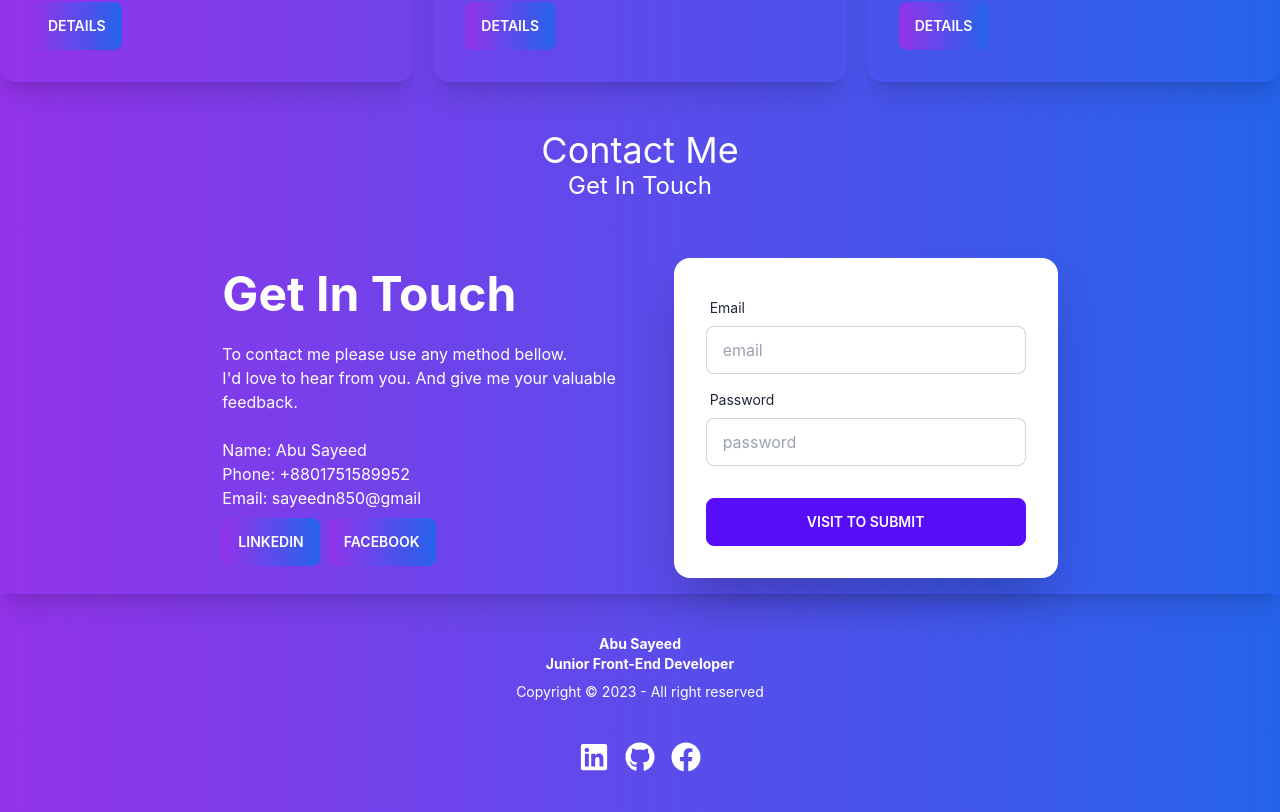
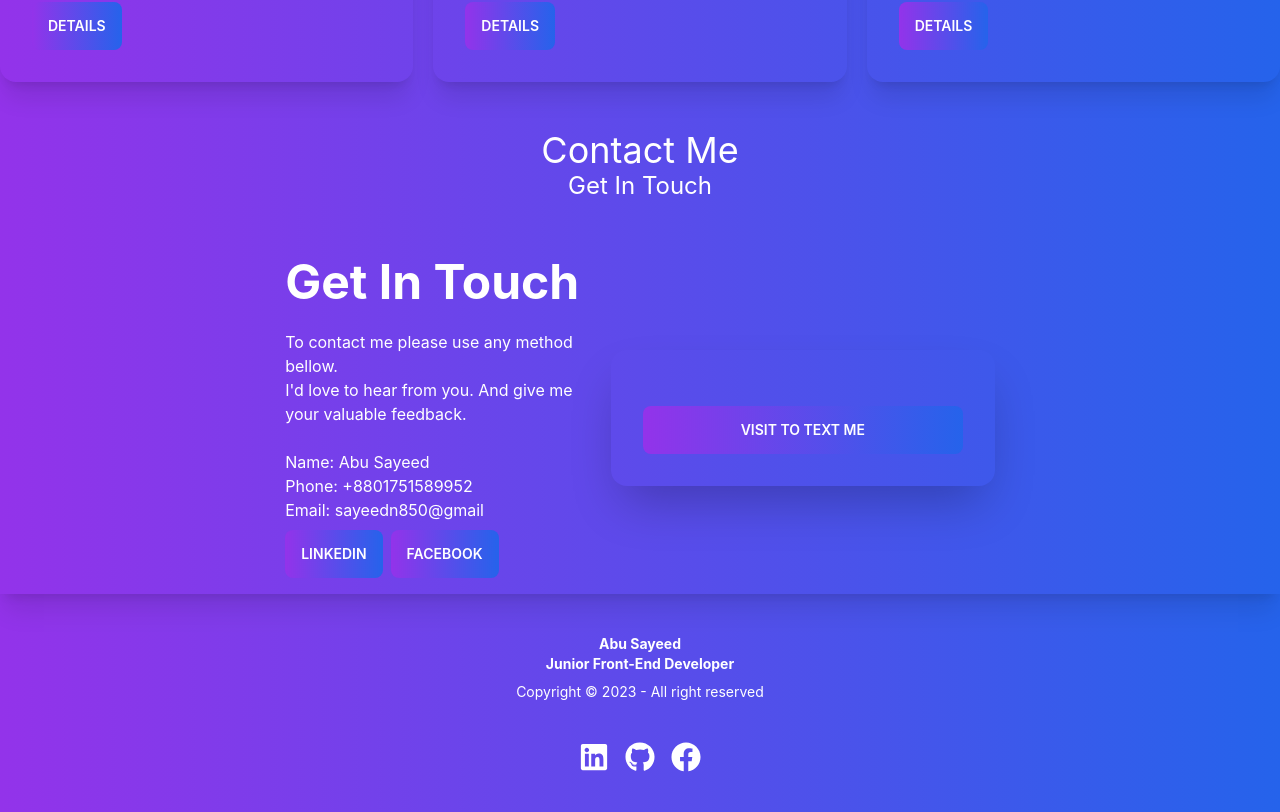
Before and after one commit to Sayeednayeem1/my-portfolio, a React (Create React App) app: page / in a window 1280 px wide. Shown: the part 791-1603 px from the top of the page. Built offline with nearby package versions, Linux system fonts and the light colour scheme.

Commit message:
updated the contact me route

```diff
--- a/src/pages/Home/ContactMe/ContactMe.js
+++ b/src/pages/Home/ContactMe/ContactMe.js
@@ -1,5 +1,4 @@
 import React from 'react';
-import { FaGoogle, FaMale, FaPhone, FaVoicemail } from 'react-icons/fa';
 
 const ContactMe = () => {
     return (
@@ -17,26 +16,14 @@ const ContactMe = () => {
                         <h4>Phone: +8801751589952</h4>
                         <h4>Email: sayeedn850@gmail</h4>
                         <div className='mt-2 '>
-                            <a target='_blank' href="https://www.linkedin.com/in/sayeed-nayeem/" className='btn mr-2 btn-primary border-none bg-gradient-to-r from-purple-600 to-blue-600'>Linkedin</a>
-                            <a target='_blank' href="https://web.facebook.com/sayed.nayem.188" className='btn btn-primary border-none bg-gradient-to-r from-purple-600 to-blue-600'>Facebook</a>
+                            <a  href="https://www.linkedin.com/in/sayeed-nayeem/" className='btn mr-2 btn-primary border-none bg-gradient-to-r from-purple-600 to-blue-600'>Linkedin</a>
+                            <a href="https://web.facebook.com/sayed.nayem.188" className='btn btn-primary border-none bg-gradient-to-r from-purple-600 to-blue-600'>Facebook</a>
                         </div>
                     </div>
-                    <div className="card flex-shrink-0 w-full max-w-sm shadow-2xl bg-base-100">
+                    <div className="card flex-shrink-0 w-full max-w-sm shadow-2xl ">
                         <div className="card-body">
-                            <div className="form-control">
-                                <label className="label">
-                                    <span className="label-text">Email</span>
-                                </label>
-                                <input type="text" placeholder="email" className="input input-bordered" />
-                            </div>
-                            <div className="form-control">
-                                <label className="label">
-                                    <span className="label-text">Password</span>
-                                </label>
-                                <input type="text" placeholder="password" className="input input-bordered" />
-                            </div>
                             <div className="form-control mt-6">
-                                <button className="btn btn-primary">Visit To Submit</button>
+                                <a target='_blank'  href="https://form.jotform.com/223442239003445" className='btn btn-primary border-none bg-gradient-to-r from-purple-600 to-blue-600'>Visit To Text Me</a>
                             </div>
                         </div>
                     </div>
--- a/src/pages/Home/Projects/AmazingJohnDetails.js
+++ b/src/pages/Home/Projects/AmazingJohnDetails.js
@@ -5,7 +5,7 @@ import Img3 from '../../../assets/images/Amazing-John3.png';
 
 const AmazingJohnDetails = () => {
     return (
-        <div>
+        <div className='mt-12'>
             <div className="carousel w-full rounded">
                 <div id="slide1" className="carousel-item relative w-full">
                     <img src={Img1} className="w-full" alt='' />
```
